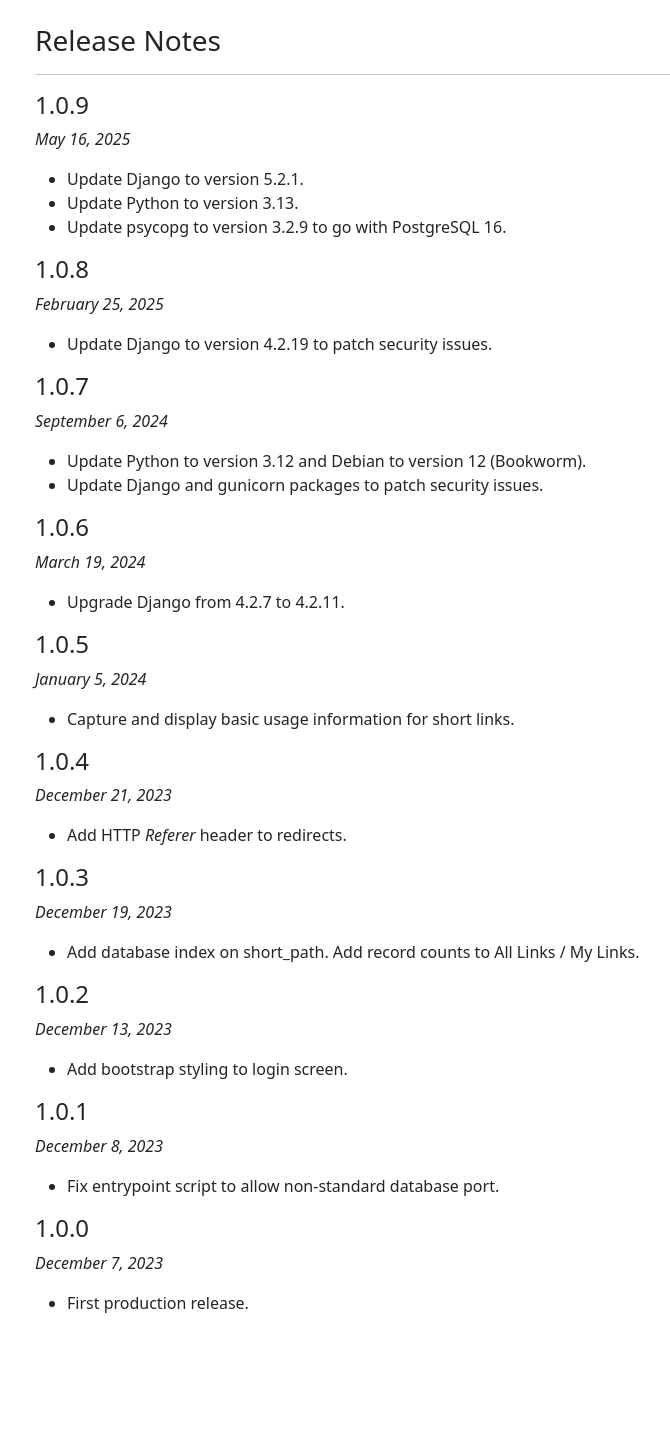
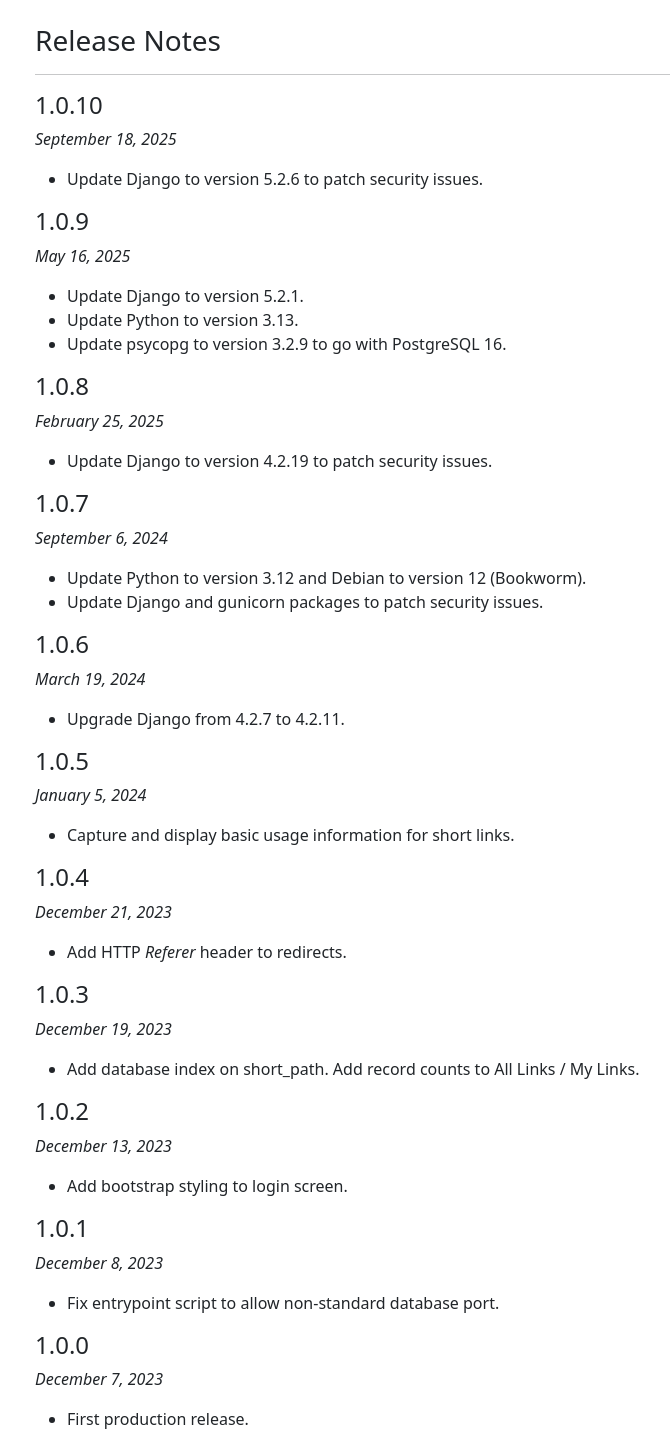
Before and after one commit to UCLALibrary/link-shortener, a Django app: page /release_notes/ in a window 1280 px wide. Shown: the part 46-1493 px from the top of the page, without its empty margins (47-717 px from the left). Before the commit the page ends 1359 px from the top, so only its background shows below. Run offline with Django 4.2, Linux system fonts and the light colour scheme; the visitor is signed in with stand-in values (Sample User, id 1); parts of the project's set-up code (start-up, migrations or seed data) failed here and were passed over; some libraries are stand-ins or nearby versions.

Commit message:
Update Django to 5.2.6 to patch security issues (#16)
* Bump version to 1.0.10 in Helm values
* Update release notes

```diff
--- a/charts/prod-linkshortener-values.yaml
+++ b/charts/prod-linkshortener-values.yaml
@@ -6,7 +6,7 @@
 
 image:
   repository: uclalibrary/link-shortener
-  tag: v1.0.9
+  tag: v1.0.10
   pullPolicy: Always
 
 nameOverride: ""
--- a/requirements.txt
+++ b/requirements.txt
@@ -1,4 +1,4 @@
-Django==5.2.1
+Django==5.2.6
 gunicorn==23.0.0
 psycopg==3.2.9
 whitenoise==6.5.0
--- a/shortlinks/templates/shortlinks/release_notes.html
+++ b/shortlinks/templates/shortlinks/release_notes.html
@@ -3,6 +3,14 @@
 {% block content %}
 <h3>Release Notes</h3>
 <hr />
+
+<h4>1.0.10</h4>
+<p><i>September 18, 2025</i></p>
+<ul>
+    <li>
+        Update Django to version 5.2.6 to patch security issues.
+    </li>
+</ul>
 
 <h4>1.0.9</h4>
 <p><i>May 16, 2025</i></p>
```
